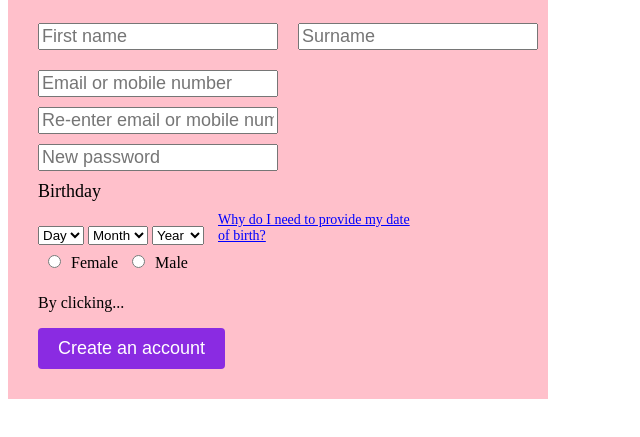
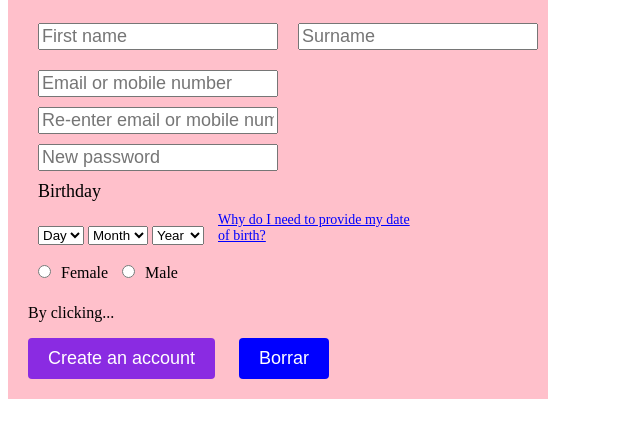
Before and after one commit to anaapezteguia/Repaso-HTML-CSS-Sass, a plain HTML site: page facebook-form/form.html in a window 1280 px wide. Shown: the part 129-566 px from the top of the page, without its empty margins (0-640 px from the left). Drawn offline with Linux system fonts and the light colour scheme.

Commit message:
Add reset button

```diff
--- a/facebook-form/form.html
+++ b/facebook-form/form.html
@@ -61,12 +61,15 @@
         <a href="#" class="birth link"
           >Why do I need to provide my date of birth?</a
         >
+      </div>
         <div class="gender">
             <input type="radio" value="Female" name="gender" />Female
             <input type="radio" value="Male" name="gender" />Male
-      </div>
+        </div>
+
       <p>By clicking...</p>
       <input class="button" type="submit" value="Create an account"/>
+      <input class= "button reset" type="reset" value="Borrar" />
     </form>
   </body>
 </html>
--- a/facebook-form/styles/main.css
+++ b/facebook-form/styles/main.css
@@ -34,4 +34,11 @@ input,
   border-radius: 4px;
   border: none;
   margin: 0;
+  display: inline;
+  cursor: pointer;
 }
+
+.reset {
+  background-color: blue;
+  margin-left: 20px;
+}
```
